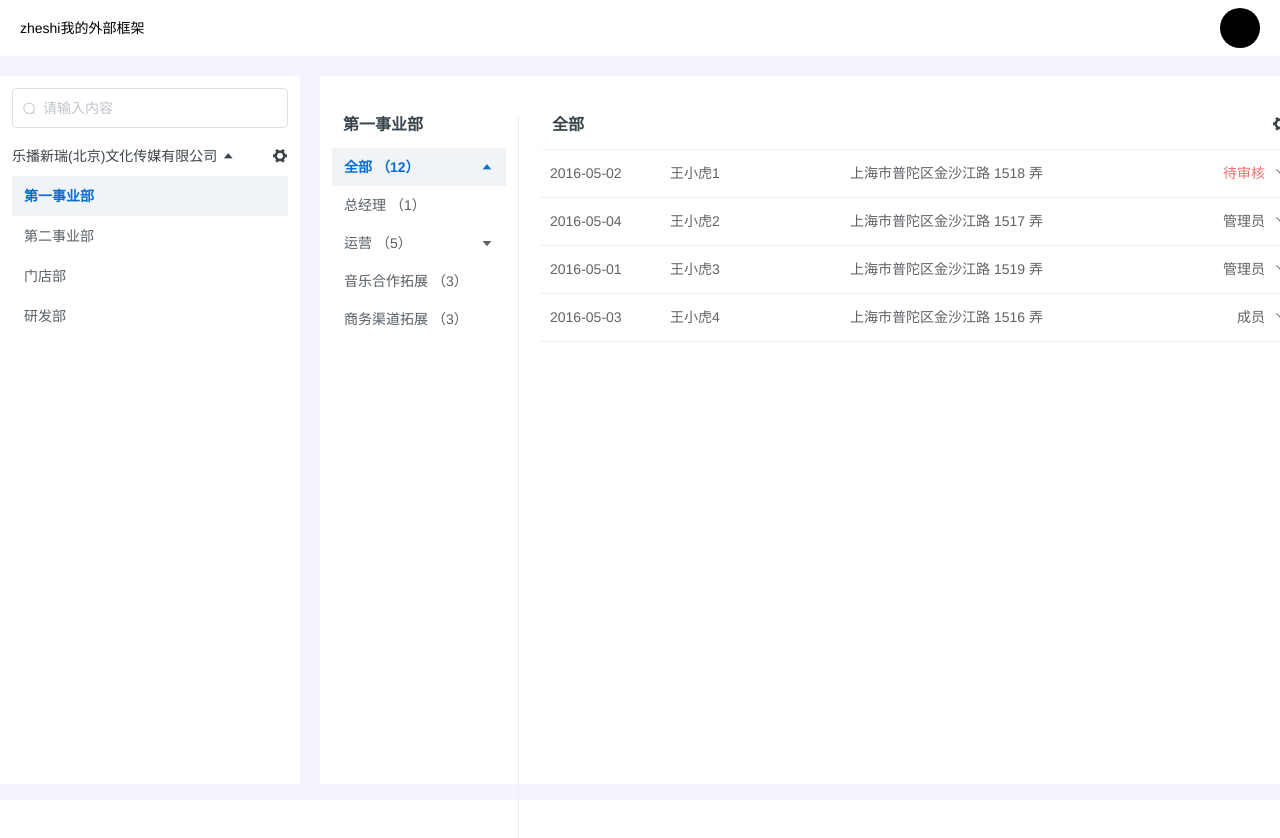
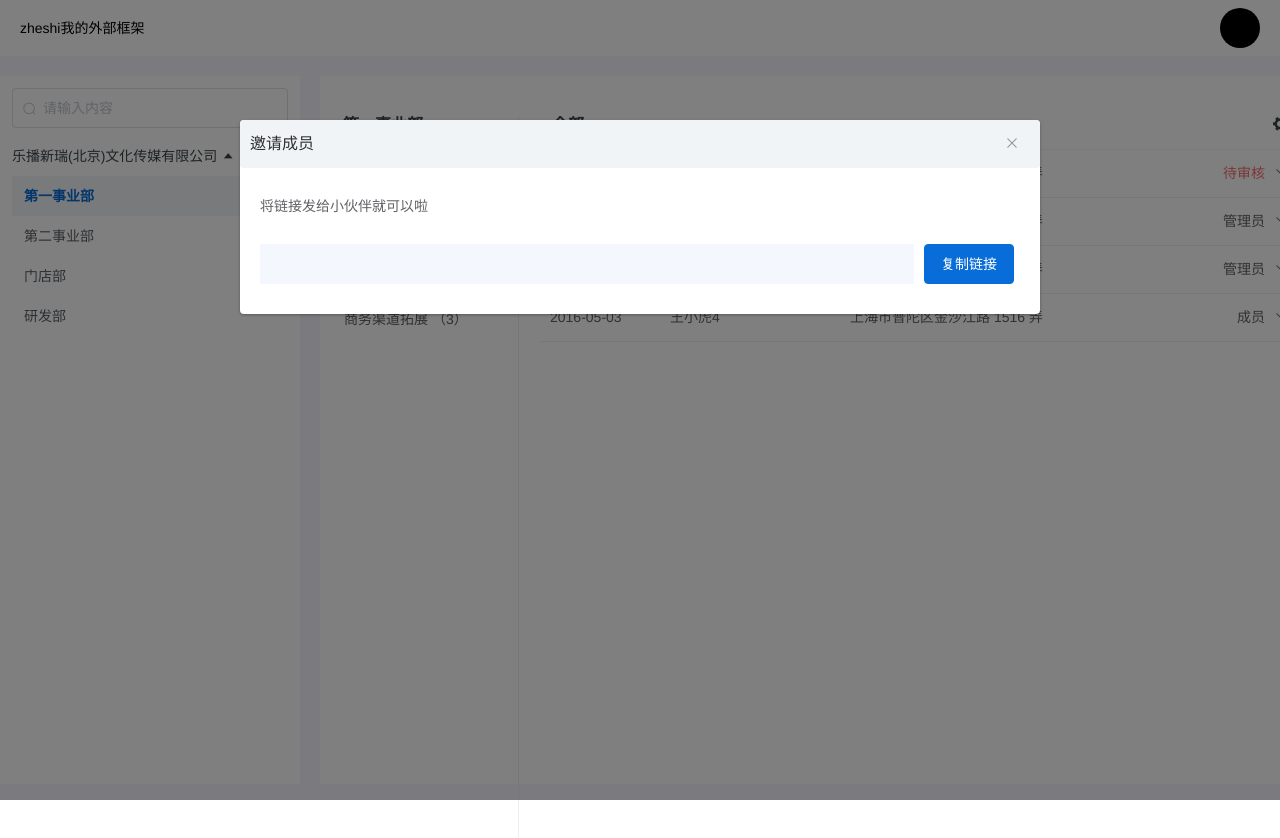
Before and after one commit to Expressqueen/PC-MRST, a Vue app: page /origanizational in a window 1280 px wide. Shown: the top 838 px of the page. Built offline with nearby package versions, Linux system fonts and the light colour scheme.

Commit message:
邀请人员
新增邀请人员复制链接页面

```diff
--- /dev/null
+++ b/src/views/Organizational/Invitemembers.vue
@@ -0,0 +1,46 @@
+<template>
+    <div class="Invitemembers">
+        <p class="alertinfo">将链接发给小伙伴就可以啦</p>
+        <div class="copylink">
+            <input type="text" class="copyinput" />
+            <button type="button" class="copybtn">复制链接</button>
+        </div>
+    </div>
+</template>
+<script>
+export default {
+    name:"Invitemembers",
+    data(){
+        return{
+
+        }
+    }
+}
+</script>
+<style lang="scss" scoped>
+.Invitemembers{
+    .alertinfo{
+        margin-bottom: 30px;
+    }
+    .copyinput{
+        width:654px;
+        height:40px;
+        background:rgba(244,247,253,1);
+        margin-right: 10px;
+        border: none;
+        padding:0 20px;
+        outline:none
+    }
+    & .copyinput:click{
+        border: none;
+    }
+    .copybtn{
+        width:90px;
+        height:40px;
+        background:rgba(9,109,217,1);
+        border:1px solid rgba(9, 109, 217, 1);
+        border-radius:4px;
+        color: #ffffff;
+    }
+}
+</style>
--- a/src/views/Organizational/rightshowpage.vue
+++ b/src/views/Organizational/rightshowpage.vue
@@ -110,9 +110,13 @@
         <el-button type="primary" @click="setDiorgan()">确 定</el-button>
       </div>
     </el-dialog>
+    <el-dialog title="邀请成员" :visible.sync="invitemembers" width="800px" height="300px">
+        <InviteMembers></InviteMembers>
+    </el-dialog>
   </div>
 </template>
 <script>
+import InviteMembers from '@/views/Organizational/Invitemembers'
 import { removeClass } from "@/utils/index";
 // import { formatTime } from "../../utils";
 export default {
@@ -122,6 +126,9 @@ export default {
           type: String,
           default: '第一事业部'
       }
+  },
+  components:{
+      InviteMembers
   },
   data() {
     return {
@@ -185,7 +192,8 @@ export default {
       AddOrgan: {
         name: "",
         role: ""
-      }
+      },
+      invitemembers:true
     };
   },
   methods: {
```
